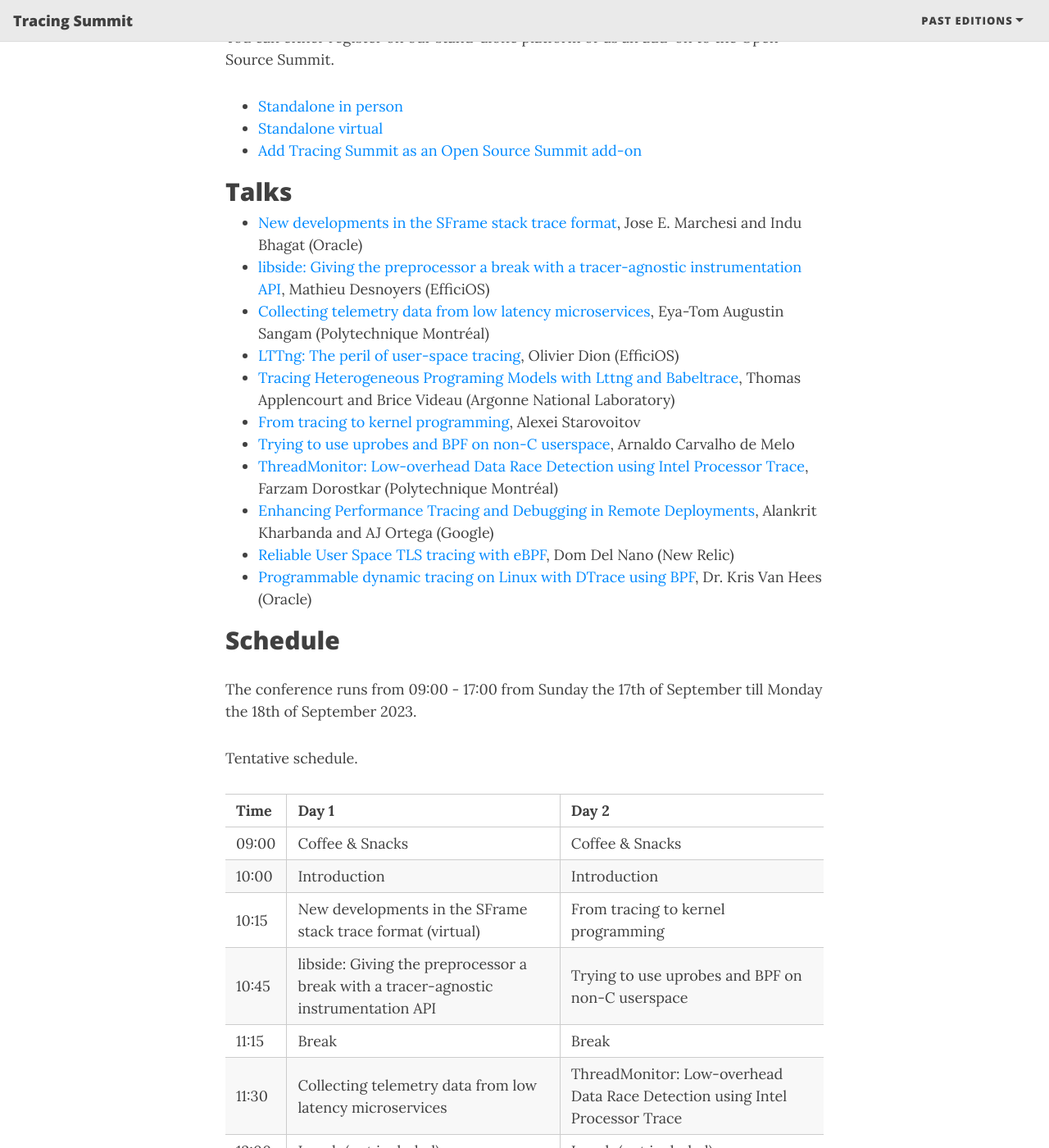
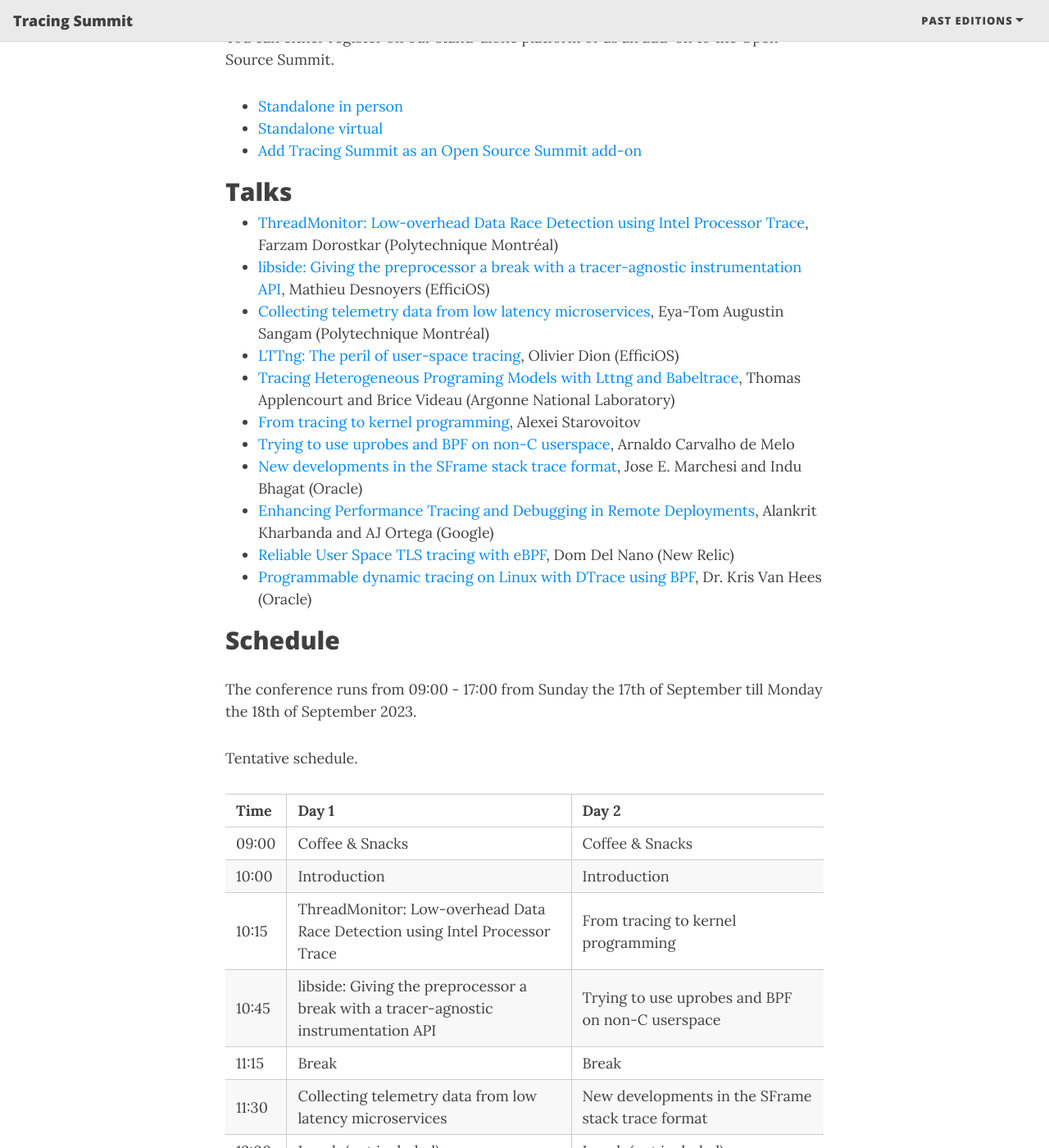
Before and after one commit to tracingsummit/tracingsummit.github.io, a Jekyll site: the page built from index.md, in a window 1280 px wide and 1400 px high, scrolled down 1006 px. Shown: the whole window at 82% size. Built offline with Jekyll 4.4.1, drawn with Linux system fonts in a browser that asks for light colours; nearby versions of some CDN libraries; some of the changed lines change nothing that is shown.

Commit message:
index: Swap SFrame and Tmon
Signed-off-by: Olivier Dion <odion@efficios.com>

```diff
--- a/index.md
+++ b/index.md
@@ -40,14 +40,14 @@ You can either register on our stand-alone platform or as an add-on to the Open
 
 ## Talks
 
-* [New developments in the SFrame stack trace format](/ts/2023/sframe), Jose E. Marchesi and Indu Bhagat (Oracle)
+* [ThreadMonitor: Low-overhead Data Race Detection using Intel Processor Trace](/ts/2023/tmon), Farzam Dorostkar (Polytechnique Montréal)
 * [libside: Giving the preprocessor a break with a tracer-agnostic instrumentation API](/ts/2023/libside), Mathieu Desnoyers (EfficiOS)
 * [Collecting telemetry data from low latency microservices](/ts/2023/telemetry), Eya-Tom Augustin Sangam (Polytechnique Montréal)
 * [LTTng: The peril of user-space tracing](/ts/2023/lttng), Olivier Dion (EfficiOS)
 * [Tracing Heterogeneous Programing Models with Lttng and Babeltrace](/ts/2023/heterogeneous), Thomas Applencourt and Brice Videau (Argonne National Laboratory)
 * [From tracing to kernel programming](/ts/2023/ebpf), Alexei Starovoitov
 * [Trying to use uprobes and BPF on non-C userspace](/ts/2023/bpf-non-c), Arnaldo Carvalho de Melo
-* [ThreadMonitor: Low-overhead Data Race Detection using Intel Processor Trace](/ts/2023/tmon), Farzam Dorostkar (Polytechnique Montréal)
+* [New developments in the SFrame stack trace format](/ts/2023/sframe), Jose E. Marchesi and Indu Bhagat (Oracle)
 * [Enhancing Performance Tracing and Debugging in Remote Deployments](/ts/2023/remote), Alankrit Kharbanda and AJ Ortega (Google)
 * [Reliable User Space TLS tracing with eBPF](/ts/2023/tls), Dom Del Nano (New Relic)
 * [Programmable dynamic tracing on Linux with DTrace using BPF](/ts/2023/dtrace), Dr. Kris Van Hees (Oracle)
@@ -90,7 +90,7 @@ Tentative schedule.
 
 <tr>
 <td class="org-right">10:15</td>
-<td class="org-left">New developments in the SFrame stack trace format (virtual)</td>
+<td class="org-left">ThreadMonitor: Low-overhead Data Race Detection using Intel Processor Trace</td>
 <td class="org-left">From tracing to kernel programming</td>
 </tr>
 
@@ -109,7 +109,7 @@ Tentative schedule.
 <tr>
 <td class="org-right">11:30</td>
 <td class="org-left">Collecting telemetry data from low latency microservices</td>
-<td class="org-left">ThreadMonitor: Low-overhead Data Race Detection using Intel Processor Trace</td>
+<td class="org-left">New developments in the SFrame stack trace format</td>
 </tr>
 
 <tr>
```
